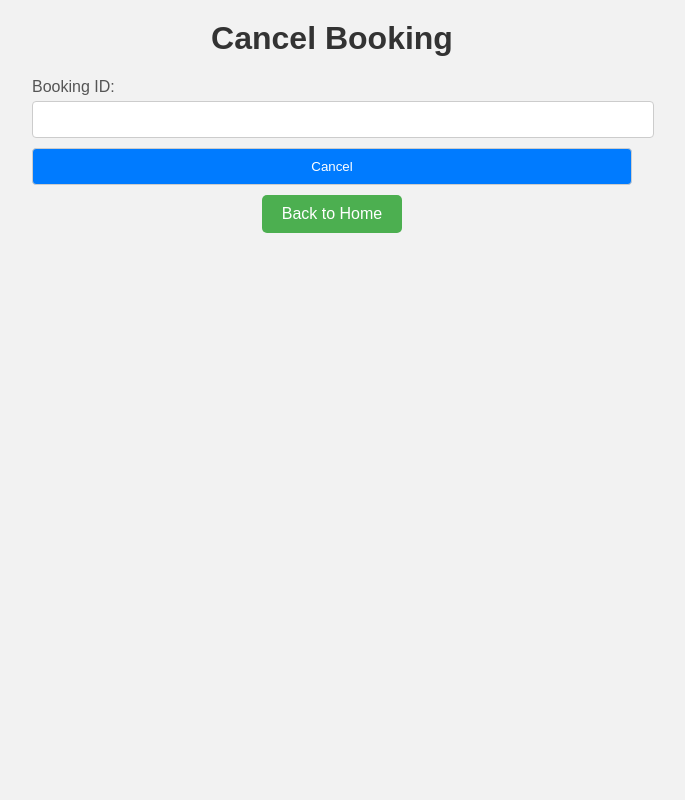
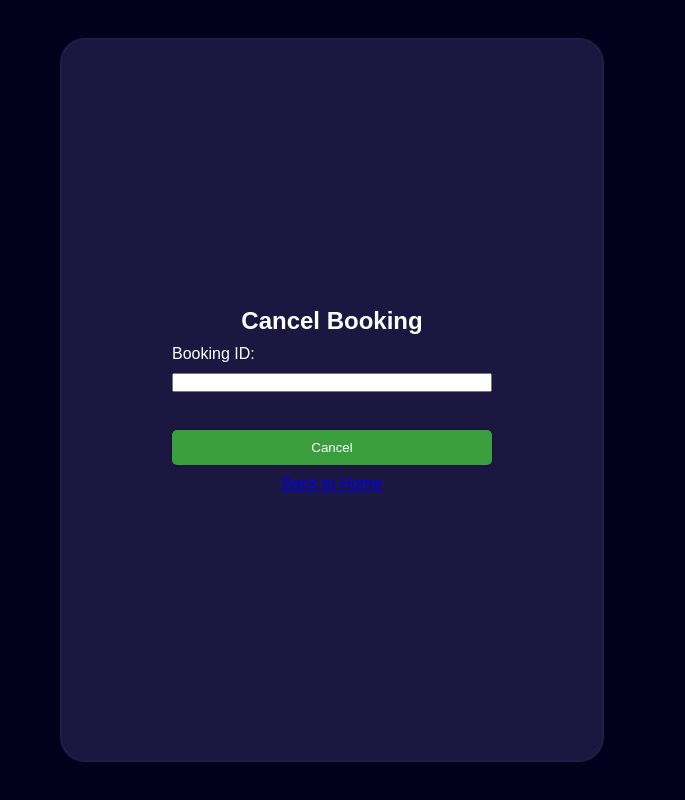
Before and after one commit to LEKSHMI-01/BookMySpace, a Flask app: page /cancel in a window 1280 px wide. Shown: the whole page, without its empty margins (308-993 px from the left). Run offline with Flask 3, Linux system fonts and the light colour scheme.

Commit message:
commit changes

```diff
--- a/booking_details.csv
+++ b/booking_details.csv
@@ -12,3 +12,6 @@
 20230731223513,1,vinu,kl5623,2023-08-01,10:00,11:00
 20230731225334,1,vinu,kl2356,2023-08-01,10:53,11:53
 20230801202652,1,carname,kl324532,2023-08-03,08:26,09:26
+20230809090425,1,fahad,kl 75 4950,2023-08-09,14:00,14:13
+20230809090557,2,kukku,kl 75 4950,2023-08-09,12:05,12:10
+20230809090837,3,fahad,kl 75 4950,2023-08-10,10:09,10:12
--- a/templates/cancel.html
+++ b/templates/cancel.html
@@ -3,96 +3,109 @@
 <head>
     <title>Cancel Booking</title>
     <style>
-        body {
-            font-family: Arial, sans-serif;
-            background-color: #f2f2f2;
+        * {
+            font-family: "Poppins", sans-serif;
             margin: 0;
             padding: 0;
         }
 
-        .container {
-            max-width: 600px;
-            margin: 0 auto;
-            padding: 20px;
-            text-align: center;
+        body {
+            background-color: #03001c;
+            display: flex;
+            align-items: center;
+            justify-content: center;
         }
 
-        h1 {
-            color: #333;
-            margin-top: 0;
+        h2, p {
+            color: white;
         }
 
-        p {
-            margin-bottom: 20px;
+        .main-container {
+            display: flex;
+            flex-direction: column;
+            justify-content: center;
+            align-items: center;
+            position: absolute;
+            top: 50%;
+            left: 50%;
+            transform: translate(-50%, -50%);
+            border-radius: 25px;
+            border: 2px solid #211d47;
+            width: 80%;
+            height: 85%;
+            max-width: 500px;
+            padding: 20px;
+            background-color: #1b1740;
+            gap: 10px;
         }
 
-        form {
-            margin-top: 20px;
-            text-align: left;
+        .form-field {
+            display: flex;
+            flex-direction: column;
+            color: white;
+            gap: 10px;
         }
 
-        label {
-            display: block;
-            margin-bottom: 5px;
-            color: #555;
+        .submit-btn-create {
+            padding: 10px 20px;
+            border-radius: 5px;
+            border: none;
+            box-shadow: 0 0 5px rgba(0, 0, 0, 0.2);
+            cursor: pointer;
+            background-color: #3a9e3d;
+            color: #fff;
+            width: 320px;
         }
 
-        input[type="text"],
-        input[type="submit"] {
-            width: 100%;
-            padding: 10px;
-            border: 1px solid #ccc;
-            border-radius: 4px;
-            margin-bottom: 10px;
+        .submit-btn-create:hover {
+            background-color: #70ca73;
+            transform: scale(1.1);
+            transition: 0.2s ease;
         }
 
-        input[type="submit"] {
-            background-color: #007bff;
-            color: #fff;
+        input[type="file"]::file-selector-button {
+            background-color: #3b366f;
+            color: white;
+            padding: 10px 20px;
+            border-radius: 5px;
+            border: none;
+            box-shadow: 0 0 5px rgba(0, 0, 0, 0.2);
             cursor: pointer;
         }
 
-        input[type="submit"]:hover {
-            background-color: #0056b3;
+        input[type="file"]::file-selector-button:hover {
+            border: none;
+            box-shadow: 0 0 5px rgba(0, 0, 0, 0.2);
+            background-color: #6761a3;
+            transform: scale(1.1);
+            transition: 0.2s ease;
         }
 
-        p.error {
-            color: #ff0000;
+        .button-row {
+            display: flex;
+            justify-content: center;
+            gap: 10px;
+            margin-top: 20px;
         }
     </style>
 </head>
 <body>
-    <div class="container">
-        <h1>Cancel Booking</h1>
+    <div class="main-container">
+        <h2>Cancel Booking</h2>
         {% if cancellation_message %}
             <p>{{ cancellation_message }}</p>
         {% else %}
-            <form method="POST" action="/cancel">
+            <form method="POST" action="/cancel" class="form-field">
                 <label for="booking_id">Booking ID:</label>
                 <input type="text" name="booking_id" id="booking_id" required>
                 <br>
-                <input type="submit" value="Cancel">
+                <input type="submit" value="Cancel" class="submit-btn-create">
             </form>
             {% if error_message %}
                 <p class="error">{{ error_message }}</p>
             {% endif %}
         {% endif %}
         <a class="back-button" href="/home">Back to Home</a>
-        <style>
-            .back-button {
-    display: inline-block;
-    padding: 10px 20px;
-    background-color: #4CAF50;
-    color: white;
-    text-decoration: none;
-    border-radius: 5px;
-  }
-
-
-  .back-button:hover {
-    background-color: #45a049;
-  }
-        </style>
     </div>
 </body>
 </html>
```
Also changed, not shown: templates/booked.html (+11 -81 lines), templates/extend.html (+22 -31 lines), templates/slotlist.html (+55 -60 lines).
